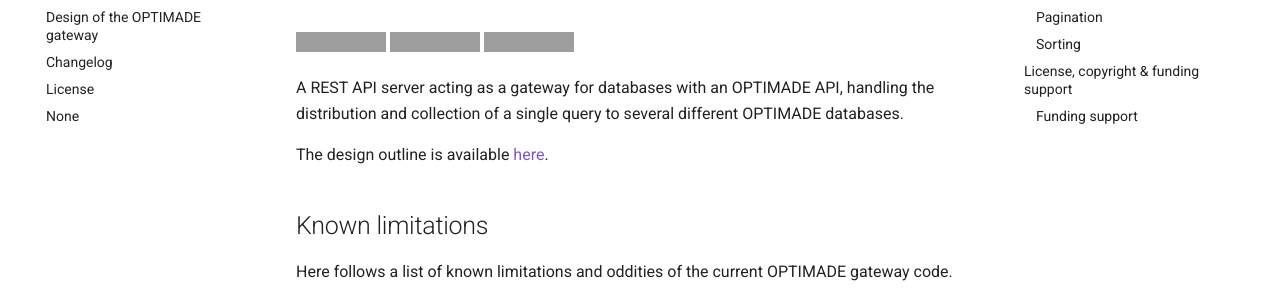
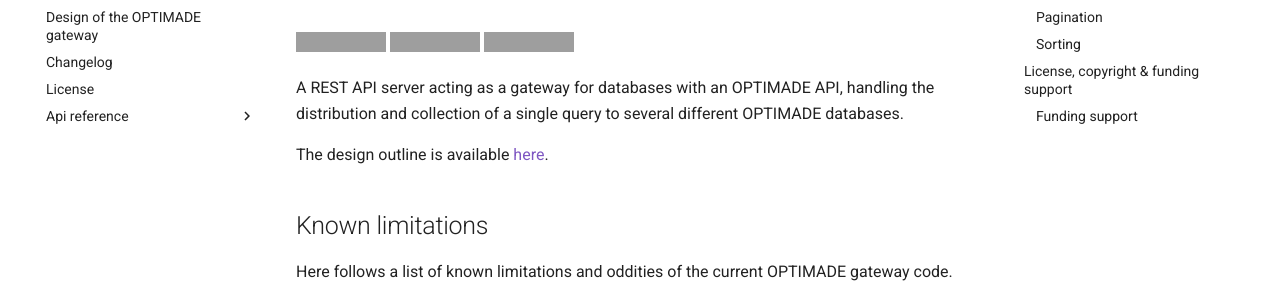
Before and after one commit to Materials-Consortia/optimade-gateway, an MkDocs documentation site: the page built from docs/index.md, in a window 1280 px wide. Shown: the part 148-448 px from the top of the page. Built offline with MkDocs 1.6.1 and Material for MkDocs 9.7.7, drawn with Linux system fonts in a browser that asks for light colours; comment, search, counter and statistics services are not loaded; the version menu is left out; grey boxes are pictures that could not be loaded.

Commit message:
Fix nav for new positiong (mkdocs config)

```diff
--- a/mkdocs.yml
+++ b/mkdocs.yml
@@ -91,4 +91,4 @@ nav:
   - design.md
   - Changelog: CHANGELOG.md
   - License: LICENSE.md
-  - api_reference
+  - ... | api_reference/**
```
